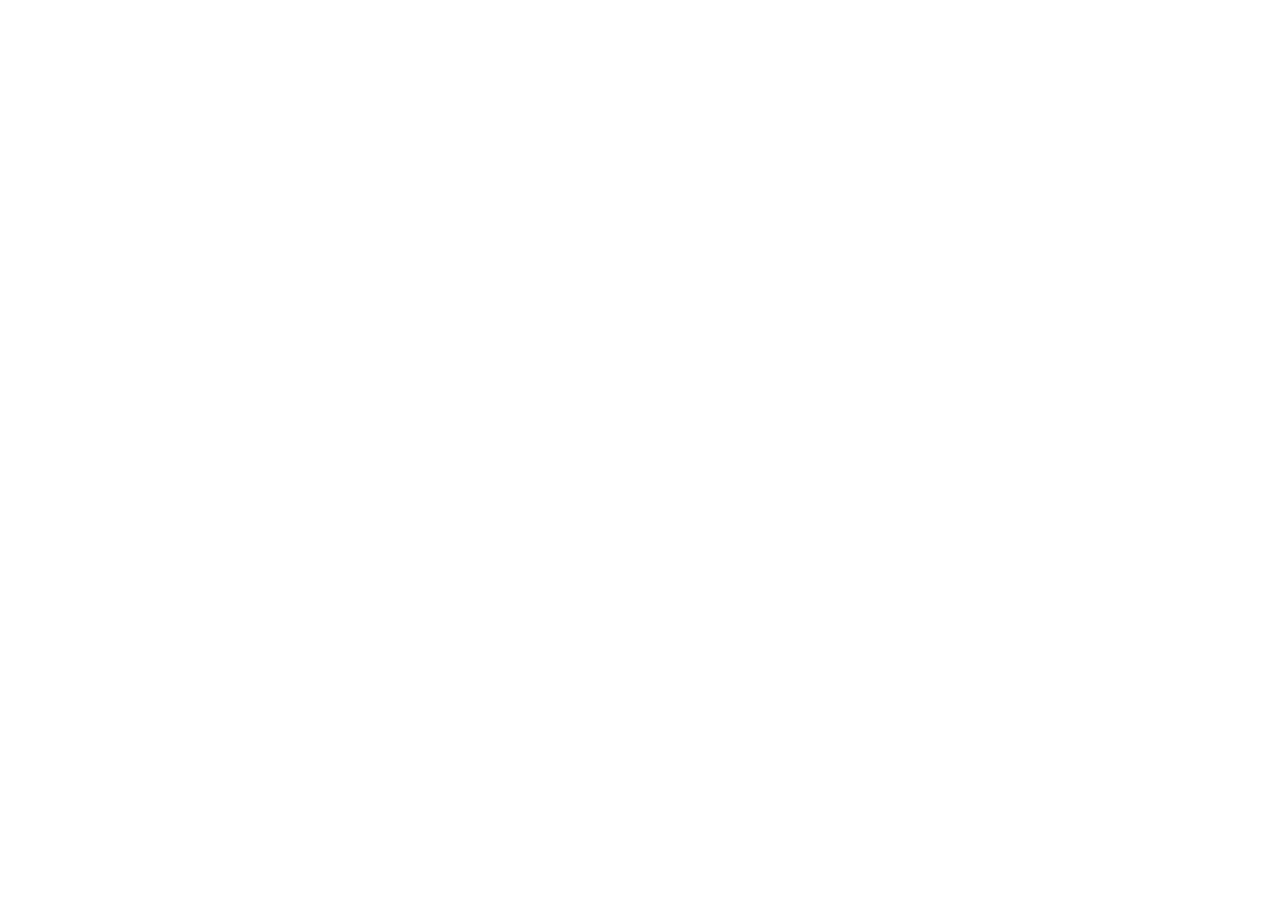
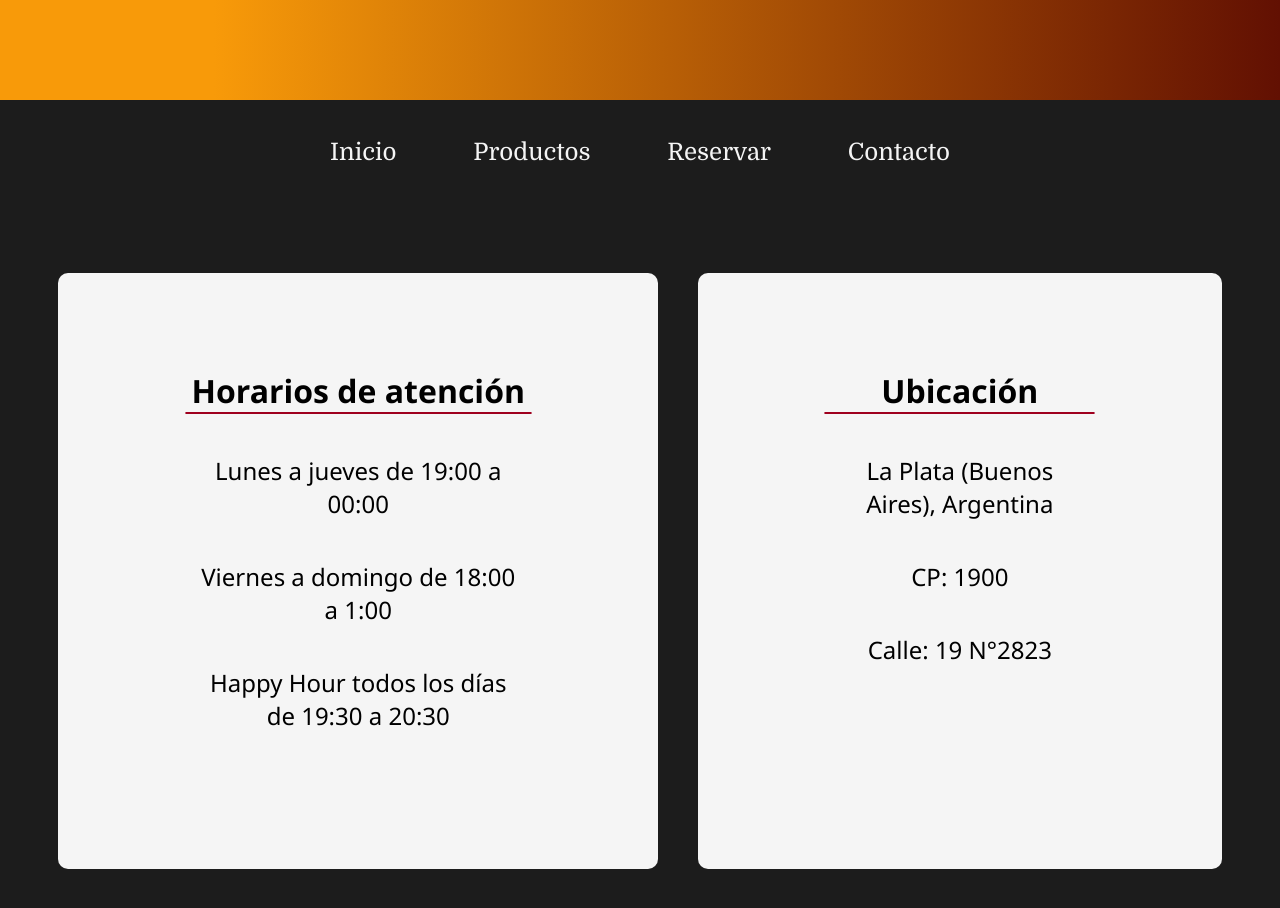
Before and after one commit to augustobor/RockBeer, a website: page html/contact.html in a window 1280 px wide. Before the commit the page ends 800 px from the top, so only its background shows below. Drawn offline with Linux system fonts and the light colour scheme; a web font is replaced by a local one.

Commit message:
landing view and contact view did itgit add . :)

```diff
--- a/html/contact.html
+++ b/html/contact.html
@@ -0,0 +1,61 @@
+<!DOCTYPE html>
+<html lang="en">
+<head>
+    <meta charset="UTF-8">
+    <meta http-equiv="X-UA-Compatible" content="IE=edge">
+    <meta name="viewport" content="width=device-width, initial-scale=1.0">
+    <link rel="preconnect" href="https://fonts.googleapis.com">
+    <link rel="preconnect" href="https://fonts.gstatic.com" crossorigin>
+    <link href="https://fonts.googleapis.com/css2?family=Arvo:wght@400;700&family=Domine:wght@400;500;600;700&display=swap" rel="stylesheet">
+    <link href="https://fonts.googleapis.com/css2?family=Arvo:wght@400;700&family=MonteCarlo&display=swap" rel="stylesheet">
+    <link href="https://fonts.googleapis.com/css2?family=Abril+Fatface&family=Arvo:wght@400;700&display=swap" rel="stylesheet">
+
+    <link rel="stylesheet" type="text/css" href="../stylesheets/contact/style.css">
+    <title>Rock Beer 🍺 | Contact</title>
+</head>
+<body>
+    <header>
+
+    </header>
+
+    <menu>
+        <li><a href="./index.html">Inicio</a></li>
+        <li><a href="./products.html">Productos</a></li>
+        <li><a href="./landing.html">Reservar</a></li>
+        <li><a href="#">Contacto</a></li>
+    </menu>
+    <section>
+
+        <article>
+            <div>
+                <h2>Horarios de atención</h2>
+                <hr/>
+            </div>
+
+            <p>Lunes a jueves
+                de 19:00 a 00:00</p>
+
+            <p>Viernes a domingo
+                de 18:00 a 1:00</p>
+
+            <p>Happy Hour todos los días
+                de 19:30 a 20:30 </p>
+        </article>
+
+        <article>
+            <div>
+                <h2>Ubicación</h2>
+                <hr/>
+            </div>
+
+            <p>La Plata (Buenos Aires),
+                Argentina</p>
+
+            <p>CP: 1900</p>
+
+            <p>Calle: 19 N°2823</p>
+        </article>
+
+    </section>
+</body>
+</html>
--- a/stylesheets/contact/style.css
+++ b/stylesheets/contact/style.css
@@ -0,0 +1,115 @@
+:root {
+	/* Colores */
+	--brown-IPA: #621002;
+	--red-beard: #981301;
+	--red-scotish: #9F001E;
+	--yellow-honey: #FFD701;
+	--yellow-pamp: #F89A09;
+	--black: #1C1C1C;
+	--off-white:#F5F5F5;
+}
+
+/*PARA PONER FUENTES*/
+
+/* font-family: 'Abril Fatface', cursive; TITULO O COMBOS
+font-family: 'Domine', serif;  modo birra
+font-family: 'Segoe UI', Tahoma, Geneva, Verdana, sans-serif; comodin
+*/
+
+* {
+	box-sizing: border-box;
+	margin: 0;
+	padding: 0;
+}
+
+html {
+	font-size: 62.5%;
+	font-family: 'Domine', serif;
+	scroll-behavior: smooth;
+}
+
+header {
+    height: 10rem;
+    background: linear-gradient(90deg, var(--yellow-pamp) 16.69%, var(--brown-IPA) 100%);
+}
+
+
+/*Menu*/
+
+menu{
+	display: flex;
+	justify-content: center;
+	flex-direction: row;
+	font-size: 1.5rem;
+	list-style: none;
+    background-color: var(--black);
+}
+
+menu li {
+	padding: 3%;
+}
+
+menu li:hover {
+	background: linear-gradient(325deg, var(--yellow-pamp) 16.69%, var(--red-scotish) 100%);
+}
+
+menu li a {
+	text-decoration: none;
+	color: var(--off-white);
+}
+
+/*contact section*/
+
+body {
+    background-color: var(--black);
+    height: auto;
+}
+
+body section article {
+    background-color: var(--off-white);
+    padding: 8%;
+    margin: 3rem 2rem 4rem 2rem;
+    border-radius: 10px;
+    text-align: center;
+    font-family: 'Segoe UI', Tahoma, Geneva, Verdana, sans-serif;
+    height: auto;
+}
+
+body article h2 {
+    font-size: x-large;
+}
+
+body article hr {
+    border-radius: 10px;
+    border-style:double;
+	border-color: var(--red-scotish);
+	margin: 0 3rem 2rem 3rem;
+}
+
+body article p {
+    margin: 2rem 1rem;
+    font-size: large;
+}
+
+
+@media screen and (min-width: 600px){
+
+    menu li a {
+        font-size: x-large;
+    }
+
+    section {
+        display: flex;
+        justify-content: center;
+        padding: 3%;
+    }
+
+    body article h2 {
+        font-size: xx-large;
+    }
+
+    body article p {
+        margin: 4rem 4rem;
+        font-size: x-large;
+    }
+}
--- a/stylesheets/landing/style.css
+++ b/stylesheets/landing/style.css
@@ -0,0 +1,127 @@
+:root {
+	/* Colores */
+	--brown-IPA: #621002;
+	--red-beard: #981301;
+	--red-scotish: #9F001E;
+	--yellow-honey: #FFD701;
+	--yellow-pamp: #F89A09;
+	--black: #1C1C1C;
+	--off-white:#F5F5F5;
+}
+
+/*PARA PONER FUENTES*/
+
+/* font-family: 'Abril Fatface', cursive; TITULO O COMBOS
+font-family: 'Domine', serif;  modo birra
+font-family: 'Segoe UI', Tahoma, Geneva, Verdana, sans-serif; comodin
+*/
+
+* {
+	box-sizing: border-box;
+	margin: 0;
+	padding: 0;
+}
+
+html {
+	font-size: 62.5%;
+	font-family: 'Domine', serif;
+	scroll-behavior: smooth;
+}
+
+header {
+    height: 7rem;
+    background: linear-gradient(90deg, var(--yellow-pamp) 16.69%, var(--brown-IPA) 100%);
+}
+
+/*Menu*/
+
+menu{
+	display: flex;
+	justify-content: center;
+	flex-direction: row;
+	font-size: 1.5rem;
+	list-style: none;
+    background-color: var(--black);
+}
+
+menu li {
+	padding: 3%;
+}
+
+menu li:hover {
+	background: linear-gradient(325deg, var(--yellow-pamp) 16.69%, var(--red-scotish) 100%);
+}
+
+menu li a {
+	text-decoration: none;
+	color: var(--off-white);
+}
+
+
+
+/*Landin section*/
+
+body {
+    background-color: var(--black);
+    height: auto;
+}
+
+.landing {
+    padding: 5%;
+}
+
+.landing article{
+    background-color: var(--off-white);
+    padding: 10%;
+    margin: 3rem 2rem 10rem 2rem;
+    border-radius: 30px;
+    text-align: center;
+    font-family: 'Segoe UI', Tahoma, Geneva, Verdana, sans-serif;
+    height: auto;
+}
+
+.landing article h2 {
+    margin-top: 1rem;
+    font-size: large;
+    margin-bottom: 3rem;
+}
+
+.landing article input {
+    border-radius: 8px;
+    font-size: large;
+    width: 90%;
+    padding: 5%;
+    border-color: var(--black);
+    margin: 0.7rem;
+    text-align: center;
+}
+
+
+form > div {
+    display: flex;
+    justify-content: center;
+    padding: 3%;
+}
+
+.landing article button {
+    font-weight: bold;
+    margin-top: 3rem;
+    border-radius: 8px;
+    font-size: large;
+    padding: 3%;
+    background-color: #FFFFFF;
+}
+
+.landing article button:hover {
+    background-color: var(--yellow-pamp);
+}
+
+
+@media screen and (max-width: 760px) {
+
+
+    img {
+        display: none;
+    }
+
+}
--- /dev/null
+++ b/stylesheets/landing/tablet.css
@@ -0,0 +1,25 @@
+
+
+menu li a {
+    font-size: x-large;
+}
+
+.landing {
+    padding: 0 3.5% 0 3.5%;
+}
+
+.landing article {
+    padding: 2%;
+}
+
+.landing article h2 {
+    font-size: xx-large;
+}
+
+.landing article input {
+    padding: 3%;
+}
+
+.landing article input div > input {
+    width: 40%;
+}
--- a/stylesheets/main/tablet.css
+++ b/stylesheets/main/tablet.css
@@ -11,6 +11,7 @@
 
 #main--carrusel-opinions {
 	display: flex;
+	justify-content: center;
 	flex-wrap: wrap;
 }
 
--- a/stylesheets/menu/style.css
+++ b/stylesheets/menu/style.css
@@ -78,9 +78,9 @@ section > p {
 	color: var(--off-white);
 	background-color: var(--black);
 	margin: 2rem;
-	border-radius: 10px;
 	padding: 5%;
 	height: auto;
+	border-radius: 20px;
 
 }
 
```
Also changed, not shown: html/landing.html (+56 -0 lines), html/products.html (+6 -5 lines), js/index.js (+10 -4 lines), js/landing.js (added, +34 -0 lines), stylesheets/landing/desktop.css (added, +22 -0 lines), images/landing/phone/logo.png (added), images/main/icons/saji.png (added).
